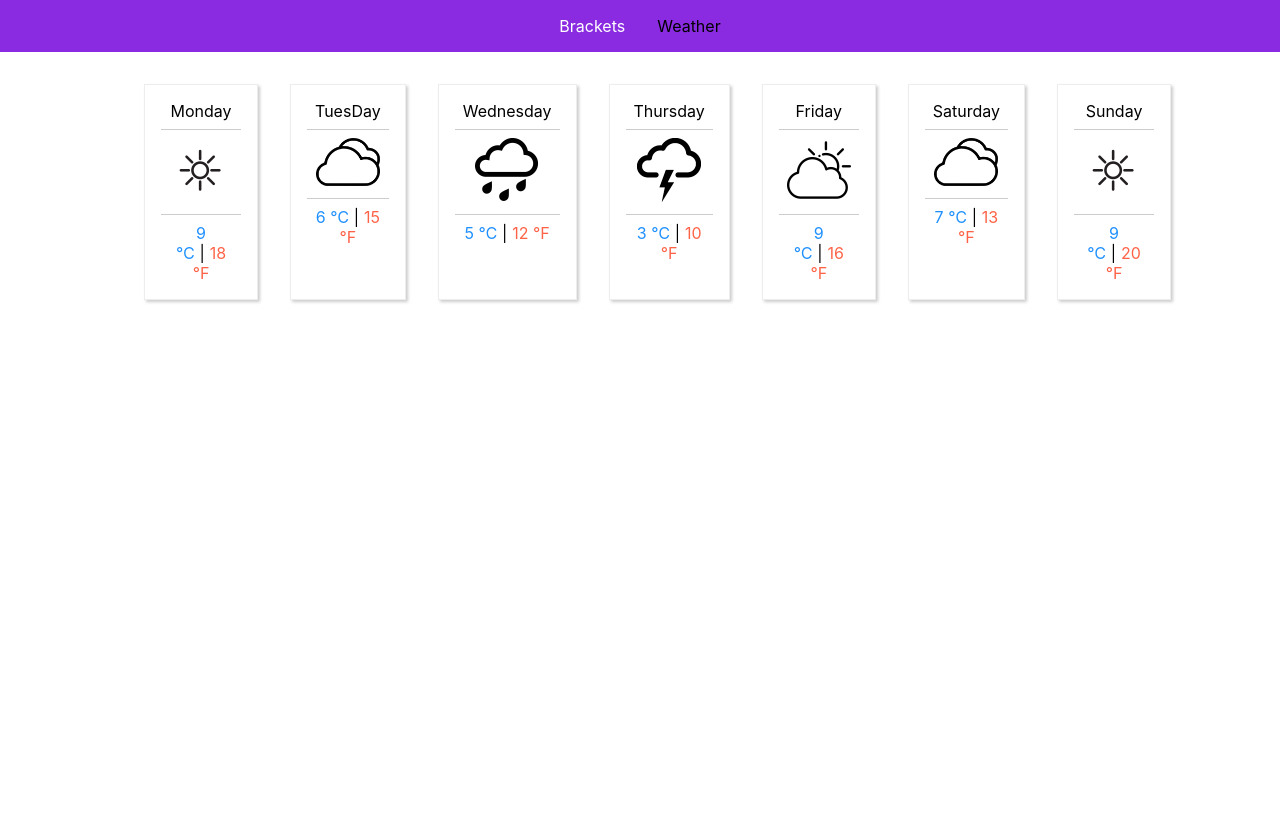
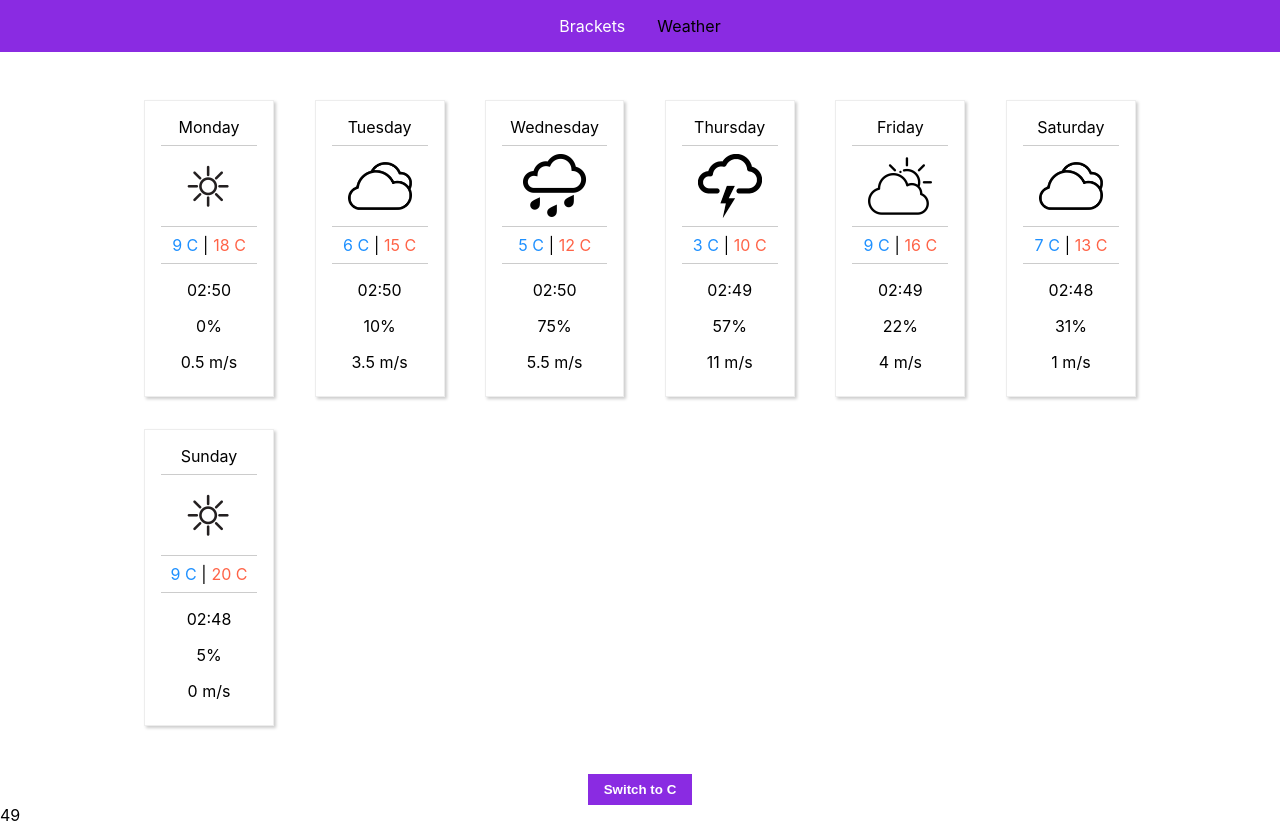
Before and after one commit to TodorGarnev/react-assignment, a React (Create React App) app: page /weather in a window 1280 px wide. Before the commit the page ends 800 px from the top, so only its background shows below. Built offline with nearby package versions, Linux system fonts and the light colour scheme.

Commit message:
Added utility functions.

```diff
--- a/src/components/Weather/Day/Day.module.css
+++ b/src/components/Weather/Day/Day.module.css
@@ -1,6 +1,7 @@
 .dayContainer {
-	margin: 0 1rem;
+	margin: 1rem;
 	padding: 0.5rem 1rem;
+	min-width: 6rem;
 	text-align: center;
 	border: 1px solid #ededed;
 	box-shadow: 2px 2px 3px 0px #ccc;
@@ -13,6 +14,10 @@
 
 .weatherIcon {
 	padding: 0.5rem;
+	min-height: 4rem;
+	display: flex;
+	justify-content: center;
+	align-items: center;
 	border-bottom: 1px solid #ccc;
 }
 
@@ -34,3 +39,14 @@
 	margin-left: 0.3rem;
 	color: tomato;
 }
+
+.additionalInfo {
+	padding: 0.5rem;
+	display: flex;
+	flex-direction: column;
+	border-top: 1px solid #ccc;
+}
+
+.additionalInfo div {
+	padding: 0.5rem;
+}
--- a/src/components/Weather/Day/Day.tsx
+++ b/src/components/Weather/Day/Day.tsx
@@ -14,6 +14,10 @@ interface Props {
 	minTemp: number;
 	maxTemp: number;
 	icon: string;
+	sunrise: string;
+	rainStatus: number;
+	wind: number;
+	tempType: string;
 }
 
 const Day: FunctionComponent<Props> = (props) => {
@@ -27,9 +31,14 @@ const Day: FunctionComponent<Props> = (props) => {
 				<img src={iconsUrl[iconName]} alt={props.icon} />
 			</div>
 			<div className={styles.dayTemperature}>
-				<span className={styles.minTemperature}>{props.minTemp} &#8451;</span>
+				<span className={styles.minTemperature}>{props.minTemp} {props.tempType}</span>
 				|
-				<span className={styles.maxTemperature}>{props.maxTemp} &#8457;</span>
+				<span className={styles.maxTemperature}>{props.maxTemp} {props.tempType}</span>
+			</div>
+			<div className={styles.additionalInfo}>
+				<div className={styles.sunrise}>{props.sunrise}</div>
+				<div className={styles.rainStatus}>{props.rainStatus}%</div>
+				<div className={styles.wind}>{props.wind} m/s</div>
 			</div>
 		</div>
 	);
--- a/src/components/Weather/Weather.module.css
+++ b/src/components/Weather/Weather.module.css
@@ -3,4 +3,25 @@
 	width: 80vw;
 	display: flex;
 	justify-content: space-between;
+	flex-wrap: wrap;
 }
+
+.switchButton {
+	margin: 0 auto;
+	padding: 0.5rem 1rem;
+	display: block;
+	border: none;
+	font-weight: bold;
+	color: #fff;
+	background-color: blueviolet;
+}
+
+.switchButton:hover {
+	cursor: pointer;
+}
+
+.switchButton:active,
+.switchButton:focus {
+	border: none;
+	outline-color: initial;
+}
--- a/src/components/Weather/Weather.tsx
+++ b/src/components/Weather/Weather.tsx
@@ -1,13 +1,22 @@
-import React, { FunctionComponent } from "react";
+import React, { FunctionComponent, useState } from "react";
 import styles from './Weather.module.css';
 
 import Day from './Day/Day';
-import weatherData from '../../data/weather.json';
+import weatherData from '../../shared/data/weather.json';
+import dateTransform from '../../shared/utility/dateTransform';
+import toggleTemperature from '../../shared/utility/celsiusToFahrenheit';
 
-interface Props { }
+const TempType = {
+	Celsius: 'C', //'&#8451;',
+	Fahrenheit: 'F' //'&#8457;'
+};
 
-const Weather: FunctionComponent<Props> = (props) => {
+const Weather: FunctionComponent = () => {
+	const [tempType, setTempType] = useState(TempType.Celsius);
+
+
 	return (
+		<React.Fragment>
 			<section className={styles.weatherContainer}>
 				{weatherData.map((weekDay, index) =>
 					<Day
@@ -16,9 +25,16 @@ const Weather: FunctionComponent<Props> = (props) => {
 						minTemp={weekDay.temperature.min}
 						maxTemp={weekDay.temperature.max}
 						icon={weekDay.iconName}
+						sunrise={dateTransform(weekDay.sunrise)}
+						rainStatus={weekDay.rainStatusPerc}
+						wind={weekDay.wind}
+						tempType={tempType}
 					/>)
 				}
 			</section>
+			<button className={styles.switchButton} type="button" onClick={() => setTempType(TempType.Fahrenheit)}>Switch to {tempType}</button>
+			{toggleTemperature(120, false).toFixed(0)}
+		</React.Fragment>
 	);
 };
 
--- a/src/data/weather.json
+++ b/src/shared/data/weather.json
@@ -7,18 +7,18 @@
       "max": 18
     },
     "rainStatusPerc": 0,
-    "sunrise": "2020-06-02T05:50:00.122Z",
+    "sunrise": "2020-06-02T02:50:00.122Z",
     "wind": 0.5
   },
   {
-    "weekDayName": "TuesDay",
+    "weekDayName": "Tuesday",
     "iconName": "clouds",
     "temperature": {
       "min": 6,
       "max": 15
     },
     "rainStatusPerc": 10,
-    "sunrise": "2020-06-02T05:50:00.122Z",
+    "sunrise": "2020-06-02T02:50:00.122Z",
     "wind": 3.5
   },
   {
@@ -29,7 +29,7 @@
       "max": 12
     },
     "rainStatusPerc": 75,
-    "sunrise": "2020-06-02T05:50:00.122Z",
+    "sunrise": "2020-06-02T02:50:00.122Z",
     "wind": 5.5
   },
   {
@@ -40,7 +40,7 @@
       "max": 10
     },
     "rainStatusPerc": 57,
-    "sunrise": "2020-06-02T05:49:00.122Z",
+    "sunrise": "2020-06-02T02:49:00.122Z",
     "wind": 11
   },
   {
@@ -51,7 +51,7 @@
       "max": 16
     },
     "rainStatusPerc": 22,
-    "sunrise": "2020-06-02T05:49:00.122Z",
+    "sunrise": "2020-06-02T02:49:00.122Z",
     "wind": 4
   },
   {
@@ -62,7 +62,7 @@
       "max": 13
     },
     "rainStatusPerc": 31,
-    "sunrise": "2020-06-02T05:48:00.122Z",
+    "sunrise": "2020-06-02T02:48:00.122Z",
     "wind": 1
   },
   {
@@ -73,7 +73,7 @@
       "max": 20
     },
     "rainStatusPerc": 5,
-    "sunrise": "2020-06-02T05:48:00.122Z",
+    "sunrise": "2020-06-02T02:48:00.122Z",
     "wind": 0
   }
 ]
--- /dev/null
+++ b/src/shared/utility/celsiusToFahrenheit.tsx
@@ -0,0 +1,3 @@
+export default (temperature: number, isCelsius: boolean): number => {
+    return isCelsius ? (temperature * 9/5 + 32) : ((temperature - 32) * 5/9);
+}
--- /dev/null
+++ b/src/shared/utility/dateTransform.tsx
@@ -0,0 +1,6 @@
+export default (date: string): string => {
+    const time = new Date(date);
+    const options = {hour: "numeric", minute: "numeric", hour12: false};
+
+    return new Intl.DateTimeFormat("en-US", options).format(time);;
+}
```
Lines whose indentation alone changed are shown as unchanged.
